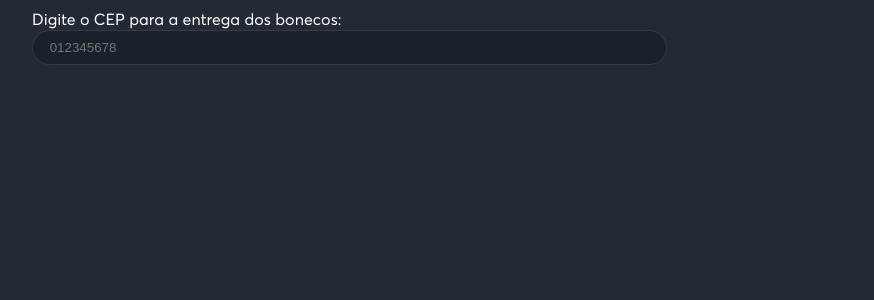
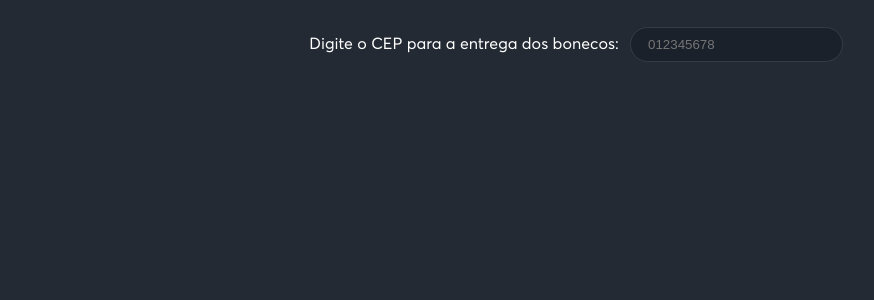
Before and after one commit to guipiri/io-imperial, a React (Create React App) app: page /form in a window 1280 px wide. Shown: the top 300 px of the page, without its empty margins (68-942 px from the left). Built offline with nearby package versions, Linux system fonts and the light colour scheme.

Commit message:
página de forms e validação de cep com api da viaCep

```diff
--- a/src/pages/FormAdress.js
+++ b/src/pages/FormAdress.js
@@ -1,22 +1,85 @@
 import React from "react";
+import { useState } from "react";
 import styles from "./FormAdress.module.css";
 
 function FormAdress() {
+	const [cep, setCep] = useState("")
+	const [adress, setAdress] = useState("")
+
+	function handleOnChange(e) {
+		console.log(cep)
+		setCep(e.target.value)
+	}
+
+	function handleChange(e) {
+		setAdress({ ...adress, [e.target.name]: e.target.value })
+		console.log(adress)
+	}
+
+	function handleSubmit(e) {
+		e.preventDefault()
+		setAdress("")
+		fetch(`https://viacep.com.br/ws/${cep}/json/`)
+			.then((res) => res.json())
+			.then((data) => { setAdress(data) })
+			.catch(() => { alert("Digite um CEP válido!"); setCep(""); })
+
+	}
 	return (
 		<div className={styles.conteiner}>
-			<form className={styles.form}>
-				<label for="CEP">
+			<form className={styles.form} onSubmit={handleSubmit}>
+				<div>
+
+					<label htmlFor="CEP">
 						Digite o CEP para a entrega dos bonecos:
 					</label>
 					<input
 						type="number"
 						id="CEP"
-					name="CEP"
+						name="cep"
+						value={cep}
 						placeholder="012345678"
 						className={styles.inputCep}
+						onChange={handleOnChange}
 					/>
+				</div>
 			</form>
-		</div>
+			{adress && (
+				<form>
+					<table>
+						<tr>
+							<td colSpan="2">
+								<label htmlFor="logradouro">Logradouro:</label>
+								<input type="text" onChange={handleChange} defaultValue={adress.logradouro} className={`${styles.inputCep} ${styles.grande}`} id="logradouro" name="logradouro" />
+							</td>
+							<td>
+								<label htmlFor="numero">Nº:</label>
+								<input type="number" onChange={handleChange} placeholder="1234" className={`${styles.inputCep} ${styles.pequeno}`} id="numero" name="numero" />
+							</td>
+						</tr>
+						<tr>
+
+							<td>
+								<label htmlFor="bairro">Bairro:</label>
+								<input type="text" onChange={handleChange} defaultValue={adress.bairro} className={styles.inputCep} id="bairro" name="bairro" />
+							</td>
+						</tr>
+						<tr>
+							<td colSpan="2">
+								<label htmlFor="cidade">Cidade:</label>
+								<input type="text" onChange={handleChange} defaultValue={adress.localidade} className={styles.inputCep} id="cidade" name="localidade" />
+							</td>
+							<td>
+								<label htmlFor="uf">UF:</label>
+								<input type="text" onChange={handleChange} defaultValue={adress.uf} className={`${styles.inputCep} ${styles.pequeno}`} id="uf" name="uf" />
+							</td>
+						</tr>
+					</table>
+				</form>
+			)
+			}
+
+		</div >
 	);
 }
 
--- a/src/pages/FormAdress.module.css
+++ b/src/pages/FormAdress.module.css
@@ -1,7 +1,8 @@
-.coteiner {
+.conteiner {
     display: flex;
     padding: 20px;
     flex-direction: column;
+    justify-content: center;
     align-items: center;
 }
 
@@ -14,17 +15,18 @@ input::-webkit-inner-spin-button {
 .inputCep {
     border-radius: 6.5em;
     background-color: rgb(26, 33, 42);
-    width: 100%;
     color: #ffffff;
     line-height: 2.5em;
     padding-top: 0px;
     padding-right: 1.25em;
     padding-bottom: 0px;
     padding-left: 1.25em;
+    margin-top: .5em;
+    margin-bottom: .5em;
+    margin-left: .5em;
     transition: border-color .9s ease 0s, border-radius .1s ease-in-out;
     border: 1.2px solid #353c44;
-    appearance: none;
-    text-transform: uppercase
+    /* width: 300px; */
 }
 
 .inputCep:focus {
@@ -33,20 +35,27 @@ input::-webkit-inner-spin-button {
 }
 
 .form {
-    width: 100%;
     max-width: 600px;
     display: flex;
     flex-direction: column;
     align-items: flex-start;
     justify-content: center;
-    margin: 10px 0 10px 0;
 }
 
-.conteiner {
+.conteinerInput {
     display: flex;
-    justify-content: center;
     align-items: center;
+    justify-content:space-around;
     width: 100%;
-    max-width: 800px;
-    margin-bottom: 20px;
+    flex-wrap: wrap;
 }
+
+label {
+    margin-right: .3em;
+    margin-bottom: .5em;
+    margin-left: .5em;
+}
+
+.pequeno {
+    width: 40px;
+}
--- a/src/pages/Home.js
+++ b/src/pages/Home.js
@@ -10,16 +10,19 @@ function Header() {
 				<img
 					id={styles.logosb}
 					src="https://live.sportsbet.io/assets/landings/logo-sportsbet-light-529416dd25e42996300ad554b27c22244502904174be32ea6dfb4df08a170af0.png"
+					alt="logomarca-sportsbet"
 				/>
 				<img
 					id={styles.logoimperial}
 					src="https://seeklogo.com/images/I/imperial-esports-logo-728A269FBB-seeklogo.com.png?v=637810384520000000"
+					alt="logomarca-imperial-esports"
 				/>
 			</div>
 			<div>
 				<h1>Resgate seus bonecos da Imperial Esports aqui!</h1>
 				<InputCodigo />
-				<img id={styles.jogadores} src={img} />
+				<img id={styles.jogadores} src={img} alt="jogadores-imperial"
+				/>
 			</div>
 		</div>
 	);
```
Lines whose indentation alone changed are shown as unchanged.
